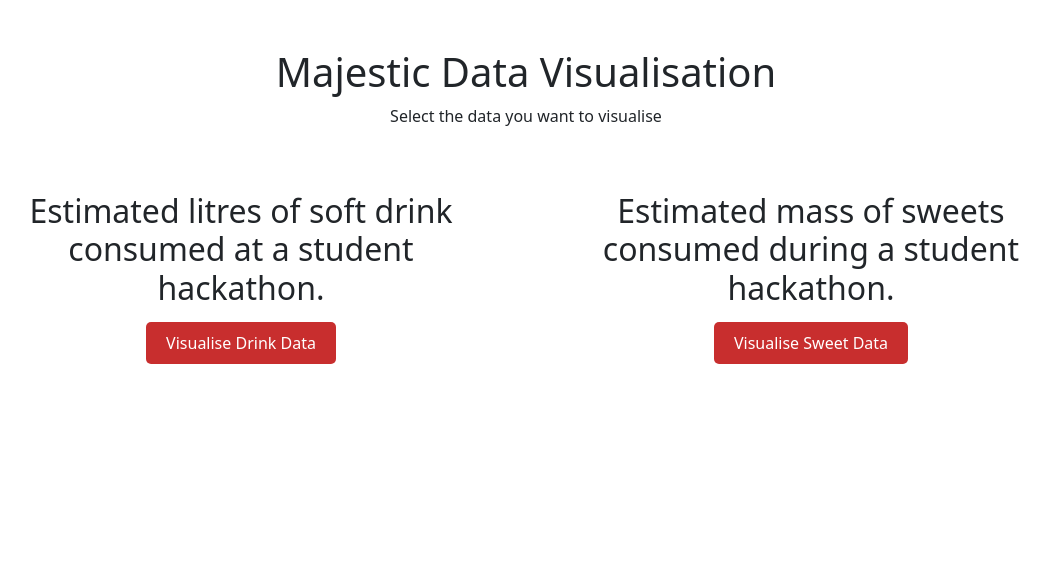
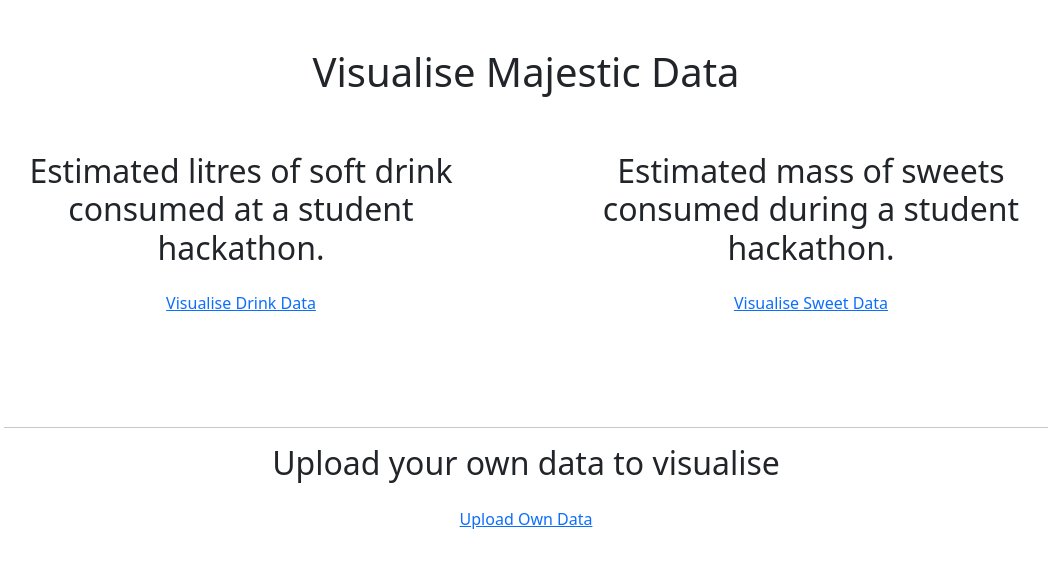
Before and after one commit to dhee-tree/majesticQuiz, a Django app: page / in a window 1280 px wide. Shown: the top 578 px of the page, without its empty margins (114-1164 px from the left). Run offline with Django 4.2, Linux system fonts and the light colour scheme.

Commit message:
Modified homepage layout

```diff
--- a/templates/index.html
+++ b/templates/index.html
@@ -3,22 +3,25 @@
 
 {% block main %}
     <div class="container">
-        <div class="row">
+        <div class="row text-center">
             <div class="col-sm-12 text-center pt-5">
-                <h1>Majestic Data Visualisation</h1>
+                <h1>Visualise Majestic Data</h1>
+            </div>
 
-                <p>Select the data you want to visualise</p>
-            </div>
-        </div>
-        <div class="row text-center">
             <div class="col-sm-6 p-5">
                 <h2 class="pb-3">Estimated litres of soft drink consumed at a student hackathon.</h2>
-                <a href="{% url 'view_data' data='drink' %}" class="btn-mj-red">Visualise Drink Data</a>
+                <a href="{% url 'view_data' data='drink' %}" class="btn-mj-blue">Visualise Drink Data</a>
             </div>
 
             <div class="col-sm-6 p-5">
                 <h2 class="pb-3">Estimated mass of sweets consumed during a student hackathon.</h2>
-                <a href="{% url 'view_data' data='sweet' %}" class="btn-mj-red">Visualise Sweet Data</a>
+                <a href="{% url 'view_data' data='sweet' %}" class="btn-mj-blue">Visualise Sweet Data</a>
+            </div>
+
+            <div class="col-sm-12 p-5">
+                <hr>
+                <h2 class="pb-3">Upload your own data to visualise</h2>
+                <a href="{% url 'upload_data' %}" class="btn-mj-accent-blue">Upload Own Data</a>
             </div>
         </div>
     </div>
```
